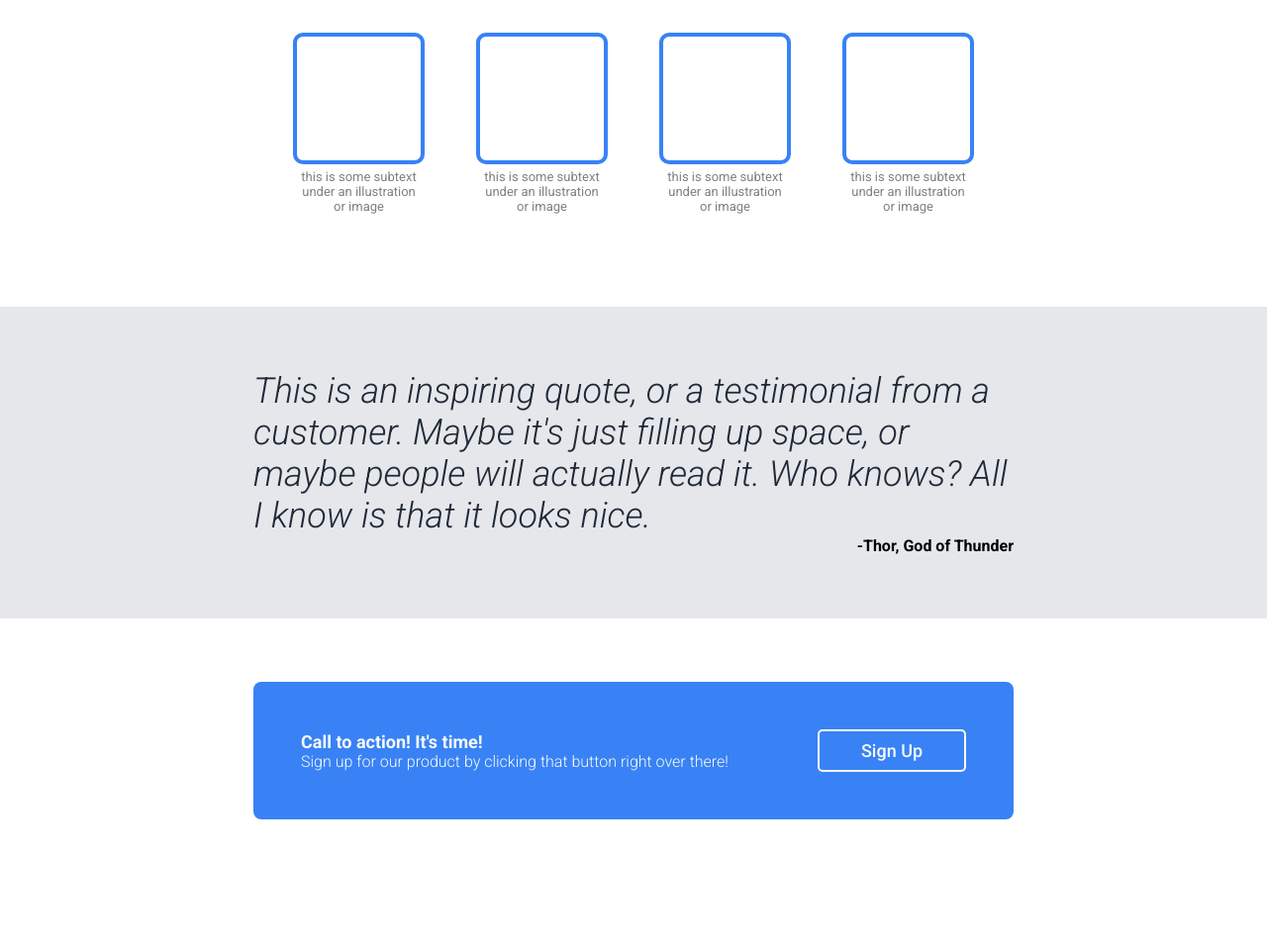
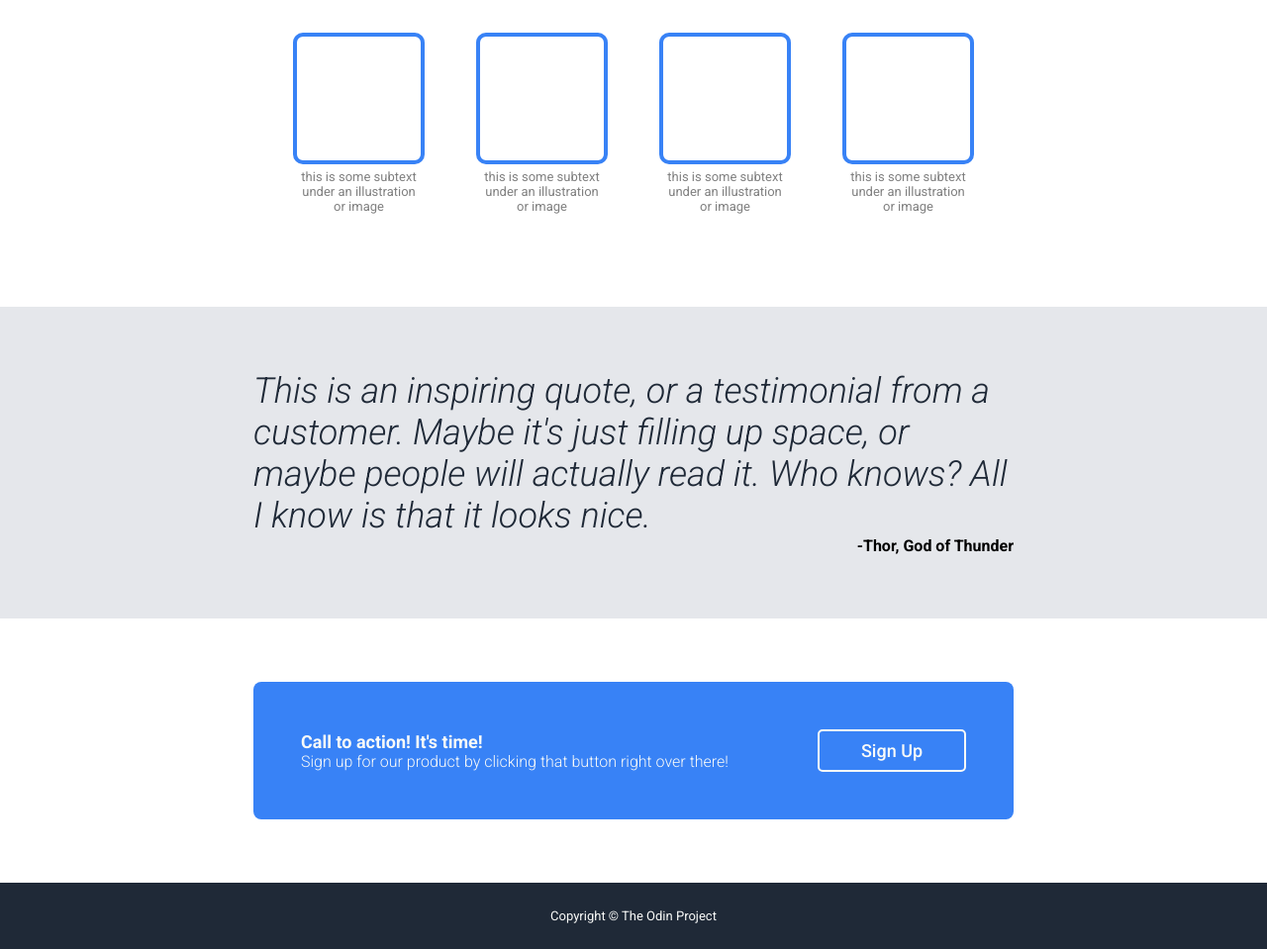
Before and after one commit to ma-juarez/odin-landing-page, a plain HTML site: page index.html in a window 1280 px wide. Shown: the part 725-1684 px from the top of the page at 99% size. Before the commit the page ends 1617 px from the top, so only its background shows below. Drawn offline with Linux system fonts and the light colour scheme.

Commit message:
Added footer

```diff
--- a/index.html
+++ b/index.html
@@ -71,7 +71,7 @@
         </div>
     </main>
     <footer>
-
+        <p>Copyright &copy; The Odin Project</p>
     </footer>
 </body>
 </html>
--- a/style .css
+++ b/style .css
@@ -177,3 +177,16 @@ header a {
     flex: auto;
     padding: 0.5em;
 }
+
+footer {
+    background-color: #1F2937;
+    display: flex;
+    flex-direction: column;
+    align-items: center;
+}
+
+footer p {
+    color: #F9FAF8;
+    font-size: 13px;
+    padding: 2em;
+}
```
